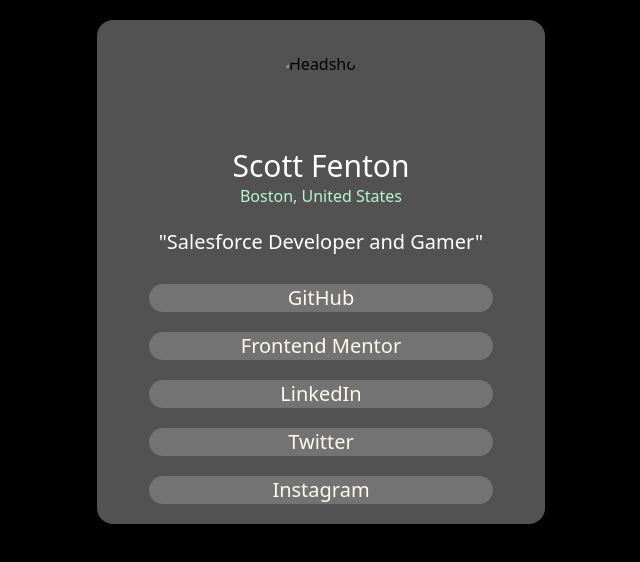
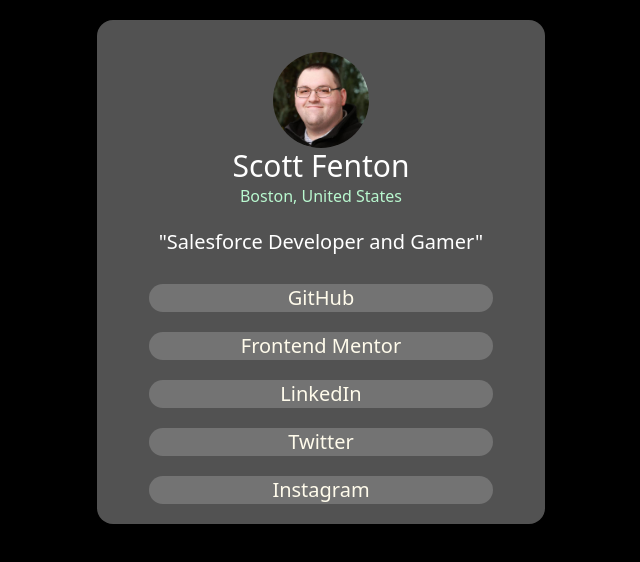
Before and after one commit to sfenton3/css-challenge-heroku, a website: page docs/socialLinksComponent/index.html in a window 1280 px wide. Shown: the whole page, without its empty margins (319-959 px from the left). Drawn offline with nearby package versions, Linux system fonts and the light colour scheme; the site is published under a folder, as on GitHub Pages, so addresses that start at the root find nothing.

Commit message:
Update index.html

```diff
--- a/docs/socialLinksComponent/index.html
+++ b/docs/socialLinksComponent/index.html
@@ -17,7 +17,7 @@
 
     <!-- Flex columns to show Image and Title information -->
     <div class="flex flex-col mt-8 items-center">
-      <img src="/public/scott-headshot.jpg" class="w-24 h-24 rounded-full border-b-amber-600" alt="Headshot">
+      <img src="../public/scott-headshot.jpg" class="w-24 h-24 rounded-full border-b-amber-600" alt="Headshot">
       <p class="text-3xl text-white">Scott Fenton</p>
       <p class="text-green-200 text-md">Boston, United States</p>
       <p class="text-xl text-white mt-5">"Salesforce Developer and Gamer"</p>
```
